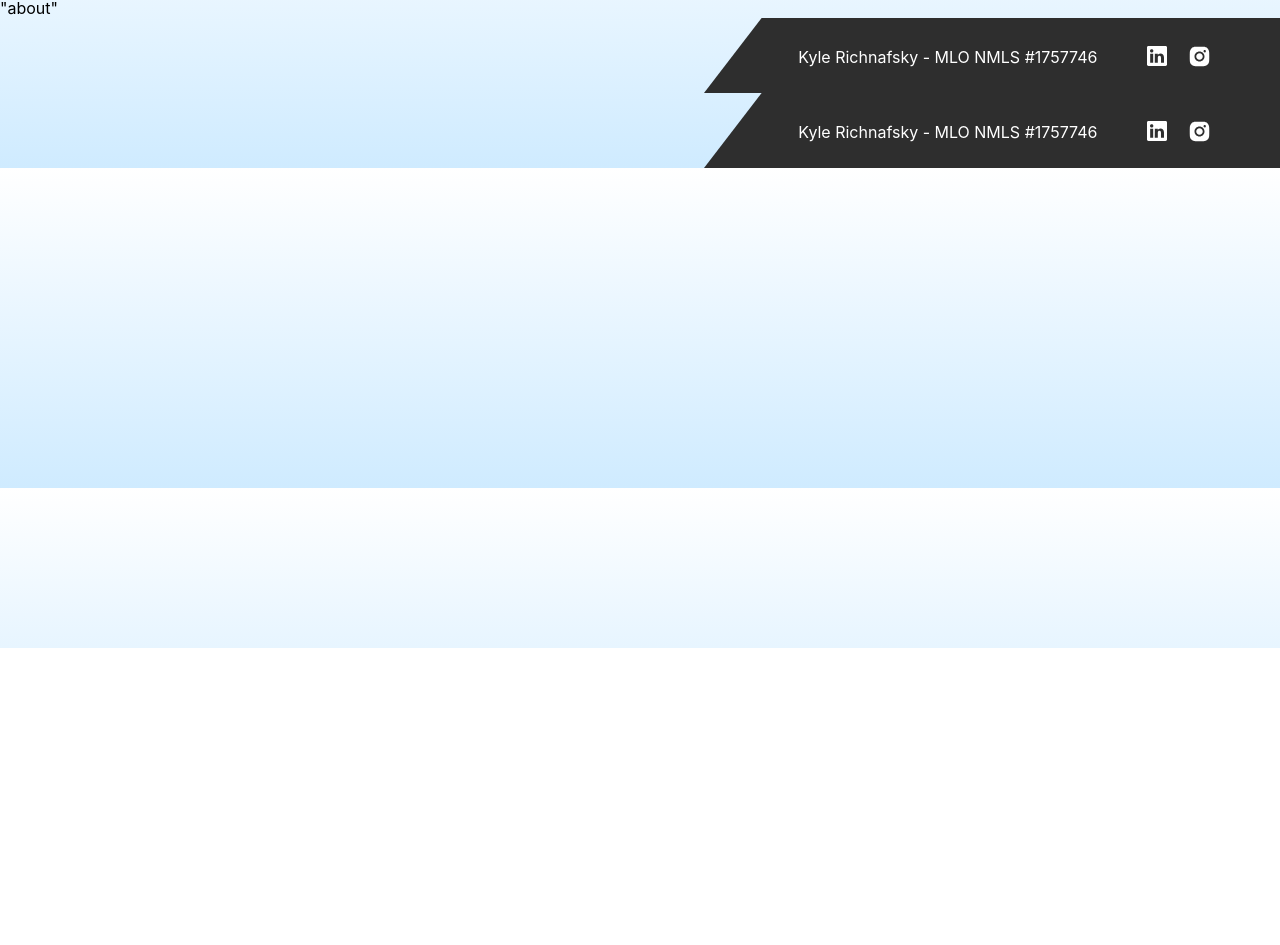
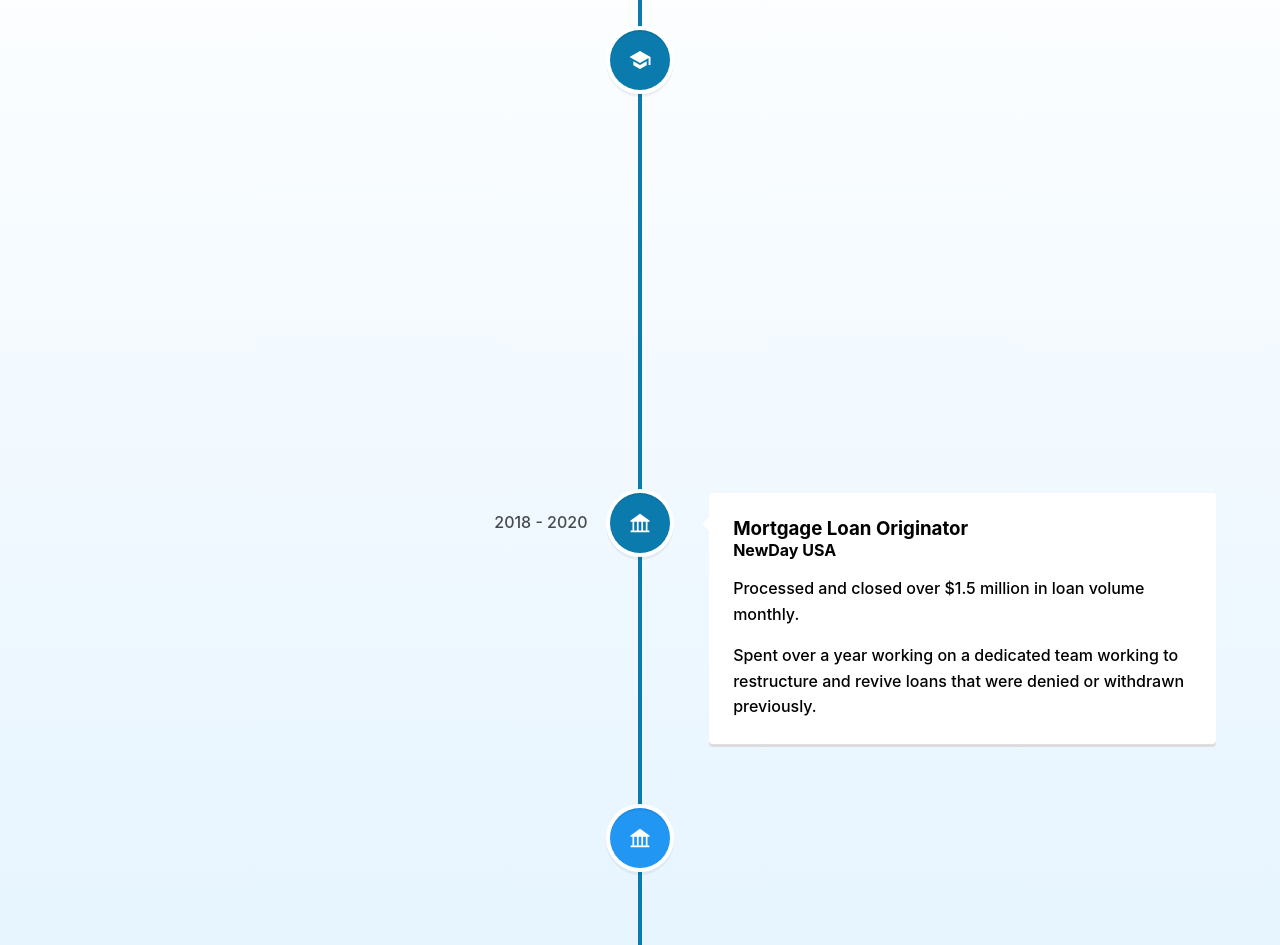
Before and after one commit to 7krich/rich-mtg, a React (Create React App) app in the folder client/: page /about in a window 1280 px wide. Shown: the part 152-1097 px from the top of the page. Before the commit the page ends 800 px from the top, so only its background shows below. Built offline with nearby package versions, Linux system fonts and the light colour scheme; no server answers.

Commit message:
set up about me page timeline

```diff
--- a/client/src/index.css
+++ b/client/src/index.css
@@ -551,6 +551,12 @@ option {
   padding-right: 30px;
 }
 
+/* about me styles */
+.date-class {
+  color: black;
+  font-weight: bolder;
+}
+
 /* media queries */
 @media (min-width: 768px) {
   .sub-btn {
--- a/client/src/pages/AboutPage.js
+++ b/client/src/pages/AboutPage.js
@@ -1,11 +1,114 @@
 import React from 'react';
-import Footer from '../components/Footer';
+import { IoMdSchool } from 'react-icons/io';
+import { AiFillBank } from 'react-icons/ai';
+import { VerticalTimeline, VerticalTimelineElement }  from 'react-vertical-timeline-component';
+import 'react-vertical-timeline-component/style.min.css';
 
 const About = () => {
     return (
         <main>
-            "about"
-            <Footer />
+            <VerticalTimeline
+                lineColor={ 'rgb(11, 123, 174)' }
+            >
+                <VerticalTimelineElement
+                    className="vertical-timeline-element--school"
+                    contentStyle={{ background: 'rgb(11, 123, 174)', color: 'white', 'border-radius': '25px' }}
+                    contentArrowStyle={{ borderRight: '7px solid  rgb(11, 123, 174)' }}
+                    date="2016 - 2018"
+                    dateClassName={ 'date-class' }
+                    iconStyle={{ background: 'rgb(11, 123, 174)', color: '#fff' }}
+                    icon={<IoMdSchool />}
+                >
+                <h3 className="vertical-timeline-element-title">Bachelors of Arts, Economics</h3>
+                <h4 className="vertical-timeline-element-subtitle">University of Maryland - College Park</h4>
+                <h4 className="vertical-timeline-element-subtitle">Minor - Sustainability</h4>
+                <p>
+                    Financial Markets, Business Statistics, Economic Geography, Game Theory,
+                </p>
+                <p>
+                    The university laid a foundation of knowledge that expands beyond financial markets. This helped instill fundamental values of cost benefit analysis on an individual and market level. Human decision making is driven by incentives. These incentives lead our core values of doing right by our clients so they come back and enjoy their experience. It also ensures that we help you make the right moves during life's most important moments.
+                </p>
+            </VerticalTimelineElement>
+                <VerticalTimelineElement
+                    className="vertical-timeline-element--work"
+                    date="2018 - 2020"
+                    iconStyle={{ background: 'rgb(11, 123, 174)', color: '#fff' }}
+                    icon={<AiFillBank />}
+                >
+                <h3 className="vertical-timeline-element-title">Mortgage Loan Originator</h3>
+                <h4 className="vertical-timeline-element-subtitle">NewDay USA</h4>
+                <p>
+                    Processed and closed over $1.5 million in loan volume monthly.
+                </p>
+                <p>
+                    Spent over a year working on a dedicated team working to restructure and revive loans that were denied or withdrawn previously.
+                </p>
+            </VerticalTimelineElement>
+                <VerticalTimelineElement
+                    className="vertical-timeline-element--work"
+                    date="2020 - 2022"
+                    iconStyle={{ background: 'rgb(33, 150, 243)', color: '#fff' }}
+                    icon={<AiFillBank />}
+                >
+                <h3 className="vertical-timeline-element-title">Senior Banker</h3>
+                <h4 className="vertical-timeline-element-subtitle">Rocket Mortgage</h4>
+                <p>
+                User Experience, Visual Design
+                </p>
+            </VerticalTimelineElement>
+                <VerticalTimelineElement
+                    className="vertical-timeline-element--work"
+                    date="2006 - 2008"
+                    iconStyle={{ background: 'rgb(33, 150, 243)', color: '#fff' }}
+                    icon={<IoMdSchool />}
+                >
+                <h3 className="vertical-timeline-element-title">Web Designer</h3>
+                <h4 className="vertical-timeline-element-subtitle">San Francisco, CA</h4>
+                <p>
+                User Experience, Visual Design
+                </p>
+            </VerticalTimelineElement>
+                <VerticalTimelineElement
+                    className="vertical-timeline-element--education"
+                    date="April 2013"
+                    iconStyle={{ background: 'rgb(233, 30, 99)', color: '#fff' }}
+                    icon={<IoMdSchool />}
+                >
+                <h3 className="vertical-timeline-element-title">Content Marketing for Web, Mobile and Social Media</h3>
+                <h4 className="vertical-timeline-element-subtitle">Online Course</h4>
+                <p>
+                Strategy, Social Media
+                </p>
+            </VerticalTimelineElement>
+                <VerticalTimelineElement
+                    className="vertical-timeline-element--education"
+                    date="November 2012"
+                    iconStyle={{ background: 'rgb(233, 30, 99)', color: '#fff' }}
+                    icon={<IoMdSchool />}
+                >
+                <h3 className="vertical-timeline-element-title">Agile Development Scrum Master</h3>
+                <h4 className="vertical-timeline-element-subtitle">Certification</h4>
+                <p>
+                Creative Direction, User Experience, Visual Design
+                </p>
+            </VerticalTimelineElement>
+                <VerticalTimelineElement
+                    className="vertical-timeline-element--education"
+                    date="2002 - 2006"
+                    iconStyle={{ background: 'rgb(233, 30, 99)', color: '#fff' }}
+                    icon={<IoMdSchool />}
+                >
+                <h3 className="vertical-timeline-element-title">Bachelor of Science in Interactive Digital Media Visual Imaging</h3>
+                <h4 className="vertical-timeline-element-subtitle">Bachelor Degree</h4>
+                <p>
+                Creative Direction, Visual Design
+                </p>
+            </VerticalTimelineElement>
+            <VerticalTimelineElement
+                iconStyle={{ background: 'rgb(16, 204, 82)', color: '#fff' }}
+                icon={<IoMdSchool />}
+            />
+            </VerticalTimeline>
         </main>
 
     )
--- a/package.json
+++ b/package.json
@@ -18,6 +18,8 @@
     "url": "https://github.com/7krich/rich-mtg/issues"
   },
   "dependencies": {
-    "concurrently": "^7.3.0"
+    "concurrently": "^7.3.0",
+    "react-icons": "^4.4.0",
+    "react-vertical-timeline-component": "^3.5.2"
   }
 }
```
Also changed, not shown: 1 other file (tests, documents, lock files or other folders).
